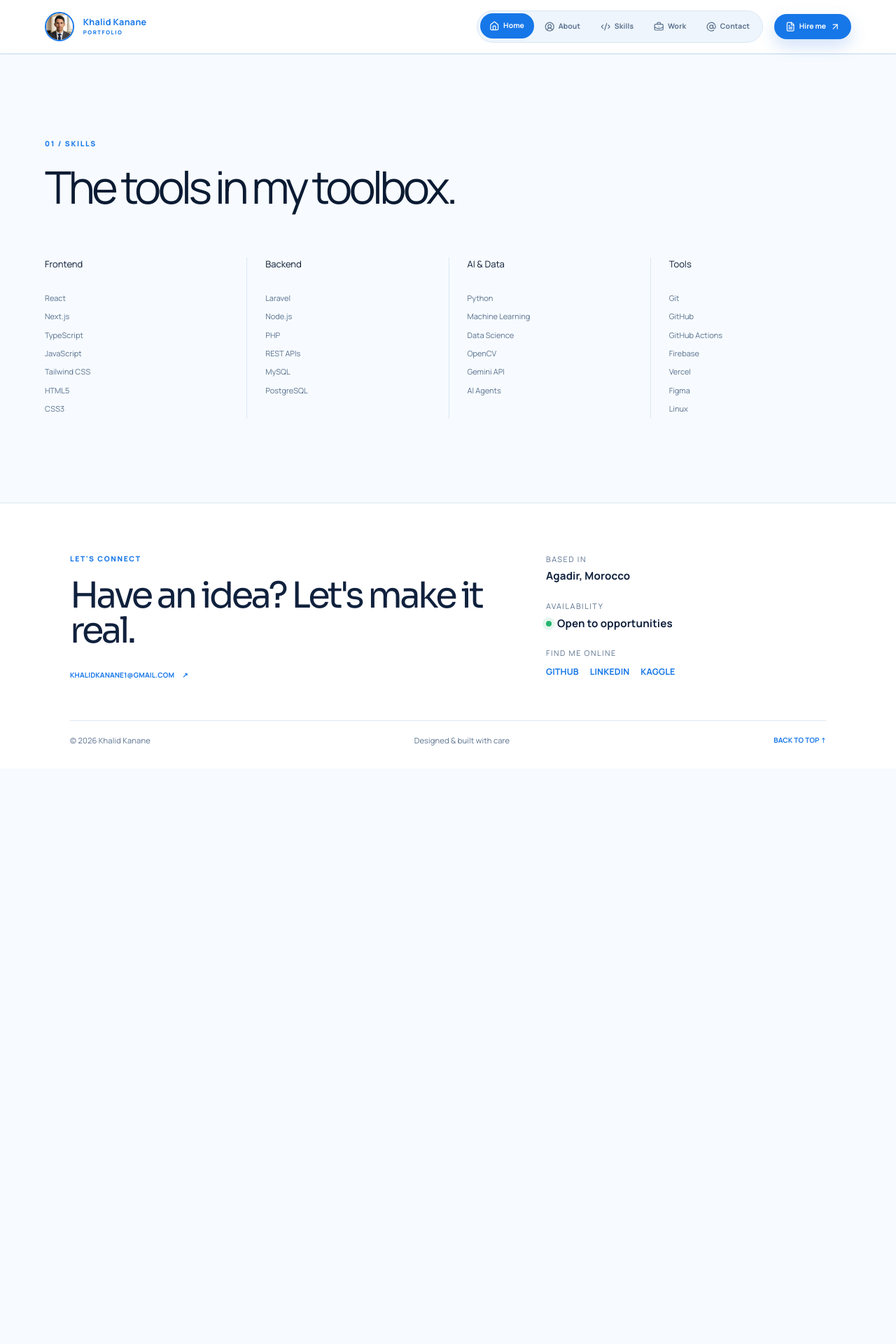
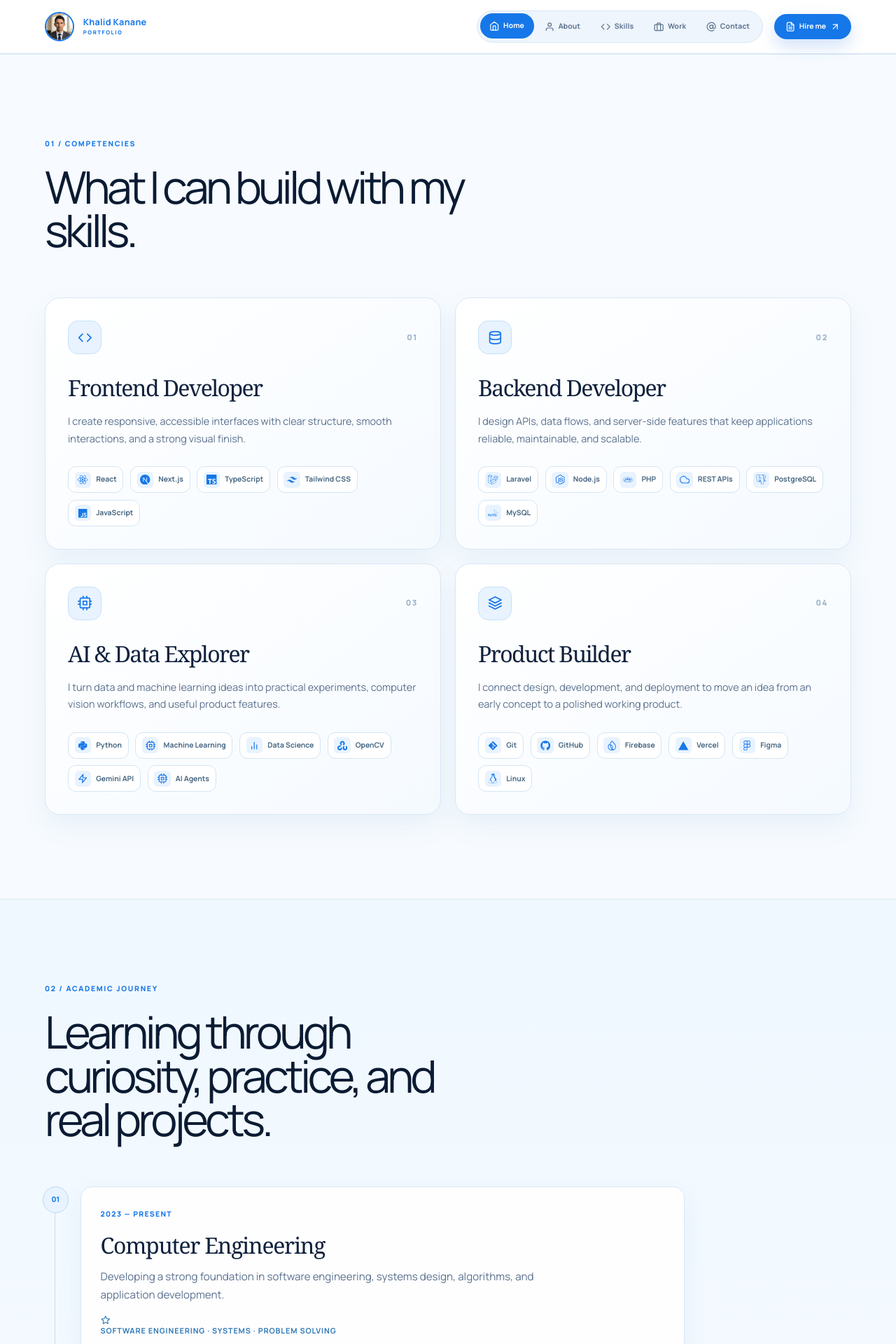
Before and after one commit to khalidkanane/portfolio, a Next.js app: page /skills in a window 1280 px wide. Shown: the top 1920 px of the page at 70% size. Before the commit the page ends 1098 px from the top, so only its background shows below. Built offline with nearby package versions, Linux system fonts and the light colour scheme; no server answers.

Commit message:
feat: Updated the Skills page to use real react-icons logos for each technology.

```diff
--- a/app/globals.css
+++ b/app/globals.css
@@ -1364,14 +1364,26 @@ body {
 .tag-list span { background: #e8f3ff; border-color: #c9e2f8; color: var(--reference-cyan); }
 
 .site-footer {
-  background: #ffffff;
-  border-top-color: var(--reference-line);
+  background: linear-gradient(135deg, #071c3a 0%, #0b3b70 52%, #1266a8 100%);
+  border-top: 0;
+  color: #e8f4ff;
+  overflow: hidden;
+  position: relative;
 }
 
 .footer-intro h2,
-.footer-details strong { color: var(--reference-text); }
-.footer-label, .footer-bottom { color: var(--reference-muted); }
-.footer-email, .footer-socials a, .footer-bottom a { color: var(--reference-cyan); }
+.footer-details strong { color: #ffffff; }
+.footer-label, .footer-bottom { color: #a9c7e4; }
+.footer-email, .footer-socials a, .footer-bottom a { color: #8fddff; }
+.footer-email:hover, .footer-socials a:hover, .footer-bottom a:hover { color: #ffffff; }
+.footer-email svg, .footer-details strong svg, .footer-socials a svg, .footer-bottom a svg {
+  display: inline-block;
+  vertical-align: middle;
+}
+.footer-details strong svg { margin-right: 0.35rem; }
+.footer-socials a { align-items: center; display: inline-flex; gap: 0.35rem; }
+.footer-bottom a { align-items: center; display: inline-flex; gap: 0.3rem; }
+.availability-dot { background: #75f0bb; }
 
 @media (max-width: 760px) {
   .nav-inner { align-items: center; }
@@ -1776,6 +1788,126 @@ body {
   .contact-info-item strong { font-size: 0.8rem; }
 }
 
+.skills-section {
+  padding-bottom: clamp(5rem, 9vw, 8rem);
+  padding-top: clamp(5rem, 9vw, 8rem);
+}
+
+.competency-grid {
+  display: grid;
+  gap: 1.25rem;
+  grid-template-columns: repeat(2, minmax(0, 1fr));
+  margin-top: 4rem;
+}
+
+.competency-card {
+  background: linear-gradient(145deg, #ffffff, #f5faff);
+  border: 1px solid var(--reference-line);
+  border-radius: 1.35rem;
+  box-shadow: 0 16px 38px rgba(48, 109, 171, 0.08);
+  min-height: 300px;
+  padding: clamp(1.35rem, 3vw, 2rem);
+  transition: border-color 0.3s ease, box-shadow 0.3s ease;
+}
+
+.competency-card:hover {
+  border-color: #99c8ed;
+  box-shadow: 0 24px 50px rgba(22, 119, 232, 0.13);
+}
+
+.competency-card-top {
+  align-items: center;
+  display: flex;
+  justify-content: space-between;
+  margin-bottom: 1.5rem;
+}
+
+.competency-icon {
+  align-items: center;
+  background: #e8f3ff;
+  border: 1px solid #c6e1f8;
+  border-radius: 0.9rem;
+  color: var(--reference-cyan);
+  display: inline-flex;
+  height: 3rem;
+  justify-content: center;
+  width: 3rem;
+}
+
+.competency-icon svg { height: 1.3rem; width: 1.3rem; }
+.competency-number { color: #9ab2ca; font-size: 0.7rem; font-weight: 800; letter-spacing: 0.14em; }
+
+.competency-card h3 {
+  color: var(--reference-text);
+  font-family: Georgia, "Times New Roman", serif;
+  font-size: clamp(1.55rem, 2.5vw, 2.2rem);
+  letter-spacing: -0.05em;
+  margin: 0 0 0.75rem;
+}
+
+.competency-card > p {
+  color: var(--reference-muted);
+  font-size: 0.9rem;
+  line-height: 1.7;
+  margin: 0;
+  max-width: 530px;
+}
+
+.competency-skills {
+  display: flex;
+  flex-wrap: wrap;
+  gap: 0.6rem;
+  margin-top: 1.7rem;
+}
+
+.skill-logo {
+  align-items: center;
+  background: #ffffff;
+  border: 1px solid #d4e5f3;
+  border-radius: 0.7rem;
+  color: #476782;
+  display: inline-flex;
+  gap: 0.45rem;
+  padding: 0.4rem 0.55rem;
+}
+
+.skill-logo b {
+  align-items: center;
+  background: #e8f3ff;
+  border-radius: 0.35rem;
+  color: var(--reference-cyan);
+  display: inline-flex;
+  font-size: 0.55rem;
+  height: 1.45rem;
+  justify-content: center;
+  min-width: 1.45rem;
+  padding: 0 0.2rem;
+}
+
+.skill-logo b svg {
+  height: 0.9rem;
+  width: 0.9rem;
+}
+
+.skill-logo small { font-size: 0.65rem; font-weight: 700; }
+
+.academic-story {
+  background: linear-gradient(180deg, rgba(235, 246, 255, 0.65), rgba(255, 255, 255, 0.1));
+}
+
+.academic-focus {
+  align-items: center;
+  display: inline-flex;
+  gap: 0.35rem;
+}
+
+.academic-focus svg { height: 0.85rem; width: 0.85rem; }
+
+@media (max-width: 760px) {
+  .competency-grid { grid-template-columns: 1fr; margin-top: 2.8rem; }
+  .competency-card { min-height: 0; }
+}
+
 .academic-story {
   border-top: 1px solid var(--reference-line);
   padding-bottom: clamp(5rem, 9vw, 8rem);
@@ -1793,8 +1925,7 @@ body {
 
 .academic-step {
   display: grid;
-  gap: 2rem;
-  grid-template-columns: 3.25rem minmax(0, 1fr);
+  grid-template-columns: minmax(0, 1fr);
   min-height: 170px;
   padding: 0 0 3rem 2.25rem;
   position: relative;
@@ -1823,6 +1954,7 @@ body {
   background: rgba(255, 255, 255, 0.9);
   border: 1px solid var(--reference-line);
   border-radius: 1rem;
+  min-width: 0;
   box-shadow: 0 16px 36px rgba(48, 109, 171, 0.07);
   padding: 1.5rem 1.7rem;
   transition: border-color 0.25s ease, box-shadow 0.25s ease, transform 0.25s ease;
@@ -1870,7 +2002,7 @@ body {
 
 @media (max-width: 760px) {
   .academic-timeline { margin-top: 2.8rem; }
-  .academic-step { gap: 1rem; padding-left: 1.6rem; }
+  .academic-step { padding-left: 1.6rem; }
   .academic-step-content { padding: 1.25rem; }
   .academic-step p { font-size: 0.88rem; }
 }
--- a/app/layout.tsx
+++ b/app/layout.tsx
@@ -2,6 +2,8 @@ import type { Metadata } from "next";
 import { Manrope, Sora } from "next/font/google";
 import Header from "@/components/Header";
 import { AUTHOR_LOCATION, SOCIAL_LINKS } from "@/lib/constants";
+import { FaGithub, FaKaggle, FaLinkedinIn } from "react-icons/fa6";
+import { FiArrowUpRight, FiMapPin } from "react-icons/fi";
 import "./globals.css";
 
 const sora = Sora({
@@ -37,13 +39,13 @@ export default function RootLayout({ children }: LayoutProps<"/">) {
               <p className="eyebrow">Let&apos;s connect</p>
               <h2>Have an idea? Let&apos;s make it real.</h2>
               <a className="footer-email" href={`mailto:${SOCIAL_LINKS.email}`}>
-                {SOCIAL_LINKS.email} <span>↗</span>
+                {SOCIAL_LINKS.email} <FiArrowUpRight aria-hidden="true" />
               </a>
             </div>
             <div className="footer-details">
               <div>
                 <span className="footer-label">Based in</span>
-                <strong>{AUTHOR_LOCATION}</strong>
+                <strong><FiMapPin aria-hidden="true" /> {AUTHOR_LOCATION}</strong>
               </div>
               <div>
                 <span className="footer-label">Availability</span>
@@ -52,16 +54,16 @@ export default function RootLayout({ children }: LayoutProps<"/">) {
               <div className="footer-socials">
                 <span className="footer-label">Find me online</span>
                 <div>
-                  <a href={SOCIAL_LINKS.github} target="_blank" rel="noreferrer">GitHub</a>
-                  <a href={SOCIAL_LINKS.linkedin} target="_blank" rel="noreferrer">LinkedIn</a>
-                  <a href={SOCIAL_LINKS.kaggle} target="_blank" rel="noreferrer">Kaggle</a>
+                  <a href={SOCIAL_LINKS.github} target="_blank" rel="noreferrer"><FaGithub aria-hidden="true" /> GitHub</a>
+                  <a href={SOCIAL_LINKS.linkedin} target="_blank" rel="noreferrer"><FaLinkedinIn aria-hidden="true" /> LinkedIn</a>
+                  <a href={SOCIAL_LINKS.kaggle} target="_blank" rel="noreferrer"><FaKaggle aria-hidden="true" /> Kaggle</a>
                 </div>
               </div>
             </div>
             <div className="footer-bottom">
               <span>© 2026 Khalid Kanane</span>
               <span>Designed &amp; built with care</span>
-              <a href="#top">Back to top ↑</a>
+              <a href="#top">Back to top <FiArrowUpRight aria-hidden="true" /></a>
             </div>
           </div>
         </footer>
--- a/components/Header.tsx
+++ b/components/Header.tsx
@@ -1,20 +1,20 @@
 import Link from "next/link";
 import {
-  ArrowUpRight,
-  BriefcaseBusiness,
-  CircleUserRound,
-  Code2,
-  FileText,
-  Home,
-  AtSign,
-} from "lucide-react";
+  FiArrowUpRight,
+  FiAtSign,
+  FiBriefcase,
+  FiCode,
+  FiFileText,
+  FiHome,
+  FiUser,
+} from "react-icons/fi";
 
 const navItems = [
-  { label: "Home", href: "/", icon: Home },
-  { label: "About", href: "/about", icon: CircleUserRound },
-  { label: "Skills", href: "/skills", icon: Code2 },
-  { label: "Work", href: "/projects", icon: BriefcaseBusiness },
-  { label: "Contact", href: "/contact", icon: AtSign },
+  { label: "Home", href: "/", icon: FiHome },
+  { label: "About", href: "/about", icon: FiUser },
+  { label: "Skills", href: "/skills", icon: FiCode },
+  { label: "Work", href: "/projects", icon: FiBriefcase },
+  { label: "Contact", href: "/contact", icon: FiAtSign },
 ];
 
 export default function Header() {
@@ -43,7 +43,7 @@ export default function Header() {
           ))}
         </ul>
         <Link className="hire-link" href="/contact">
-          <FileText aria-hidden="true" /> Hire me <ArrowUpRight aria-hidden="true" />
+          <FiFileText aria-hidden="true" /> Hire me <FiArrowUpRight aria-hidden="true" />
         </Link>
       </nav>
     </header>
--- a/components/SkillsPage.tsx
+++ b/components/SkillsPage.tsx
@@ -1,9 +1,130 @@
-const skills = {
-  Frontend: ["React", "Next.js", "TypeScript", "JavaScript", "Tailwind CSS", "HTML5", "CSS3"],
-  Backend: ["Laravel", "Node.js", "PHP", "REST APIs", "MySQL", "PostgreSQL"],
-  "AI & Data": ["Python", "Machine Learning", "Data Science", "OpenCV", "Gemini API", "AI Agents"],
-  Tools: ["Git", "GitHub", "GitHub Actions", "Firebase", "Vercel", "Figma", "Linux"],
+"use client";
+
+import { motion } from "framer-motion";
+import type { IconType } from "react-icons";
+import {
+  FiBarChart2,
+  FiCloud,
+  FiCpu,
+  FiDatabase,
+  FiLayers,
+  FiCode,
+  FiStar,
+  FiZap,
+} from "react-icons/fi";
+import {
+  FaFigma,
+  FaGitAlt,
+  FaGithub,
+  FaJs,
+  FaLinux,
+  FaNodeJs,
+  FaPhp,
+  FaPython,
+  FaReact,
+} from "react-icons/fa6";
+import {
+  SiFirebase,
+  SiLaravel,
+  SiMysql,
+  SiNextdotjs,
+  SiOpencv,
+  SiPostgresql,
+  SiTailwindcss,
+  SiTypescript,
+  SiVercel,
+} from "react-icons/si";
+
+type Skill = readonly [name: string, icon: IconType];
+
+type Competency = {
+  title: string;
+  description: string;
+  icon: IconType;
+  skills: Skill[];
 };
+
+const competencies: Competency[] = [
+  {
+    title: "Frontend Developer",
+    description:
+      "I create responsive, accessible interfaces with clear structure, smooth interactions, and a strong visual finish.",
+    icon: FiCode,
+    skills: [
+      ["React", FaReact],
+      ["Next.js", SiNextdotjs],
+      ["TypeScript", SiTypescript],
+      ["Tailwind CSS", SiTailwindcss],
+      ["JavaScript", FaJs],
+    ],
+  },
+  {
+    title: "Backend Developer",
+    description:
+      "I design APIs, data flows, and server-side features that keep applications reliable, maintainable, and scalable.",
+    icon: FiDatabase,
+    skills: [
+      ["Laravel", SiLaravel],
+      ["Node.js", FaNodeJs],
+      ["PHP", FaPhp],
+      ["REST APIs", FiCloud],
+      ["PostgreSQL", SiPostgresql],
+      ["MySQL", SiMysql],
+    ],
+  },
+  {
+    title: "AI & Data Explorer",
+    description:
+      "I turn data and machine learning ideas into practical experiments, computer vision workflows, and useful product features.",
+    icon: FiCpu,
+    skills: [
+      ["Python", FaPython],
+      ["Machine Learning", FiCpu],
+      ["Data Science", FiBarChart2],
+      ["OpenCV", SiOpencv],
+      ["Gemini API", FiZap],
+      ["AI Agents", FiCpu],
+    ],
+  },
+  {
+    title: "Product Builder",
+    description:
+      "I connect design, development, and deployment to move an idea from an early concept to a polished working product.",
+    icon: FiLayers,
+    skills: [
+      ["Git", FaGitAlt],
+      ["GitHub", FaGithub],
+      ["Firebase", SiFirebase],
+      ["Vercel", SiVercel],
+      ["Figma", FaFigma],
+      ["Linux", FaLinux],
+    ],
+  },
+];
+
+const academicStory = [
+  {
+    period: "2023 — Present",
+    title: "Computer Engineering",
+    description:
+      "Developing a strong foundation in software engineering, systems design, algorithms, and application development.",
+    focus: "Software engineering · Systems · Problem solving",
+  },
+  {
+    period: "Current focus",
+    title: "Artificial Intelligence & Data",
+    description:
+      "Exploring machine learning, computer vision, data science, and AI-powered workflows through practical projects.",
+    focus: "Python · Machine learning · OpenCV",
+  },
+  {
+    period: "Alongside my studies",
+    title: "Learning by building",
+    description:
+      "Turning academic concepts into useful web applications with modern frontend, backend, database, and deployment tools.",
+    focus: "Next.js · TypeScript · Laravel · PostgreSQL",
+  },
+];
 
 function SectionHeading({ eyebrow, title }: { eyebrow: string; title: string }) {
   return (
@@ -18,17 +139,69 @@ export default function SkillsPage() {
   return (
     <main>
       <section className="section-shell page-hero skills-section">
-        <SectionHeading eyebrow="01 / Skills" title="The tools in my toolbox." />
-        <div className="skills-grid">
-          {Object.entries(skills).map(([category, items]) => (
-            <div className="skill-group" key={category}>
-              <h2>{category}</h2>
-              <ul>
-                {items.map((skill) => (
-                  <li key={skill}>{skill}</li>
-                ))}
-              </ul>
-            </div>
+        <SectionHeading
+          eyebrow="01 / Competencies"
+          title="What I can build with my skills."
+        />
+        <div className="competency-grid">
+          {competencies.map((competency, index) => {
+            const Icon = competency.icon;
+
+            return (
+              <motion.article
+                className="competency-card"
+                key={competency.title}
+                initial={{ opacity: 0, y: 24 }}
+                whileInView={{ opacity: 1, y: 0 }}
+                viewport={{ once: true, amount: 0.2 }}
+                transition={{ duration: 0.5, delay: index * 0.08 }}
+                whileHover={{ y: -8 }}
+              >
+                <div className="competency-card-top">
+                  <span className="competency-icon"><Icon aria-hidden="true" /></span>
+                  <span className="competency-number">0{index + 1}</span>
+                </div>
+                <h3>{competency.title}</h3>
+                <p>{competency.description}</p>
+                <div className="competency-skills" aria-label={`${competency.title} skills`}>
+                  {competency.skills.map(([name, Icon]) => (
+                    <span className="skill-logo" key={name} title={name}>
+                      <b><Icon aria-hidden="true" /></b>
+                      <small>{name}</small>
+                    </span>
+                  ))}
+                </div>
+              </motion.article>
+            );
+          })}
+        </div>
+      </section>
+
+      <section className="academic-story section-shell" aria-labelledby="academic-story-title">
+        <SectionHeading
+          eyebrow="02 / Academic journey"
+          title="Learning through curiosity, practice, and real projects."
+        />
+        <div className="academic-timeline">
+          {academicStory.map((item, index) => (
+            <motion.article
+              className="academic-step"
+              key={item.title}
+              initial={{ opacity: 0, x: -18 }}
+              whileInView={{ opacity: 1, x: 0 }}
+              viewport={{ once: true, amount: 0.25 }}
+              transition={{ duration: 0.55, delay: index * 0.1 }}
+            >
+              <div className="academic-marker" aria-hidden="true">
+                <span>{String(index + 1).padStart(2, "0")}</span>
+              </div>
+              <div className="academic-step-content">
+                <span className="academic-period">{item.period}</span>
+                <h3>{item.title}</h3>
+                <p>{item.description}</p>
+                <span className="academic-focus"><FiStar aria-hidden="true" /> {item.focus}</span>
+              </div>
+            </motion.article>
           ))}
         </div>
       </section>
--- a/package.json
+++ b/package.json
@@ -13,10 +13,10 @@
     "class-variance-authority": "^0.7.1",
     "cn": "^0.4.0",
     "framer-motion": "^14.1.0",
-    "lucide-react": "^1.49.0",
     "next": "16.3.5",
     "react": "19.2.8",
     "react-dom": "19.2.8",
+    "react-icons": "^5.7.0",
     "shadcn": "^4.21.0",
     "tw-animate-css": "^1.4.0"
   },
```
Also changed, not shown: app/page.tsx (+5 -10 lines), components/ContactPage.tsx (+6 -6 lines), 1 other file (tests, documents, lock files or other folders).
